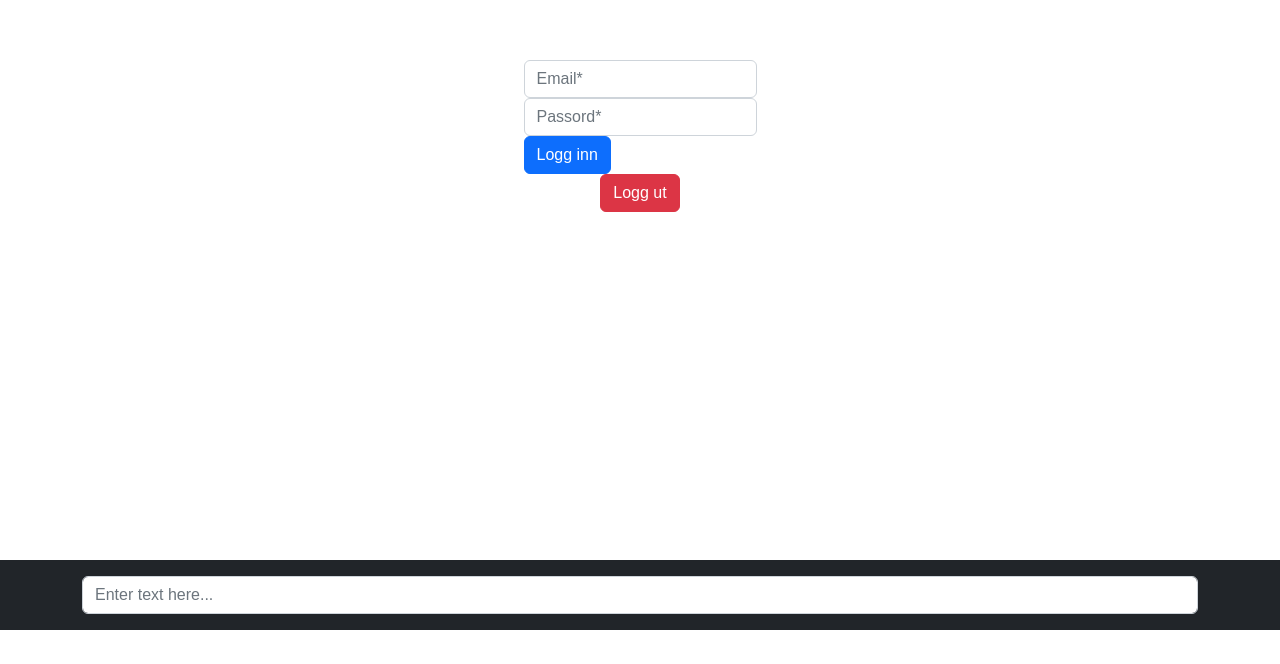
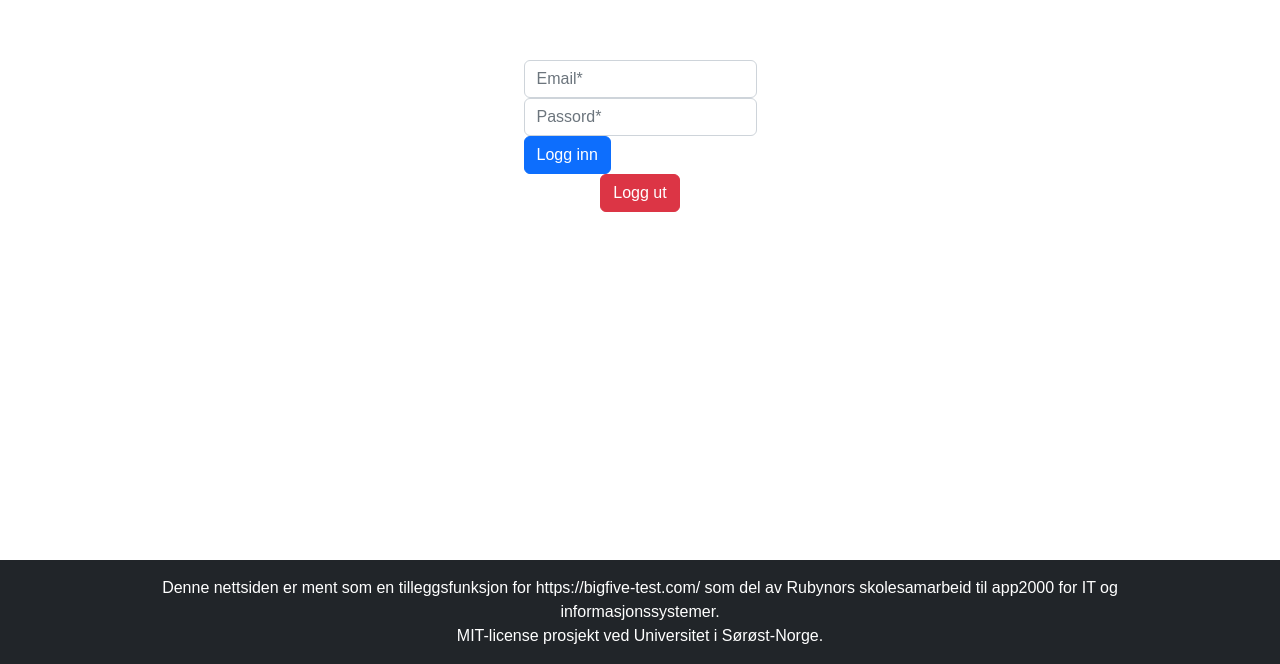
Before and after one commit to fielcool/app2000-gruppe13, a React (Create React App) app in the folder client/: page /LoginUser in a window 1280 px wide. Shown: the part 331-995 px from the top of the page. Before the commit the page ends 961 px from the top, so only its background shows below. Built offline with nearby package versions, Linux system fonts and the light colour scheme.

Commit message:
modified:   client/src/App.css 	modified:   client/src/Footer.js

```diff
--- a/client/src/App.css
+++ b/client/src/App.css
@@ -33,6 +33,10 @@ h2 {
 
 .p1 {
   margin-bottom: 20px;
+}
+.p3 {
+  font-size: xx-small;
+  color: rgb(66, 66, 66)
 }
 
 h3 {
--- a/client/src/Footer.js
+++ b/client/src/Footer.js
@@ -5,7 +5,9 @@ const Footer = () => {
   return (
     <footer className="footer bg-dark text-white mt-4">
       <div className="container text-center py-3">
-        <input type="text" placeholder="Enter text here..." className="form-control" />
+        <p3> Denne nettsiden er ment som en tilleggsfunksjon for https://bigfive-test.com/ som del av Rubynors skolesamarbeid til app2000 for IT og informasjonssystemer. <br/>
+        MIT-license prosjekt ved Universitet i Sørøst-Norge.
+          </p3>
       </div>
     </footer>
   );
```
